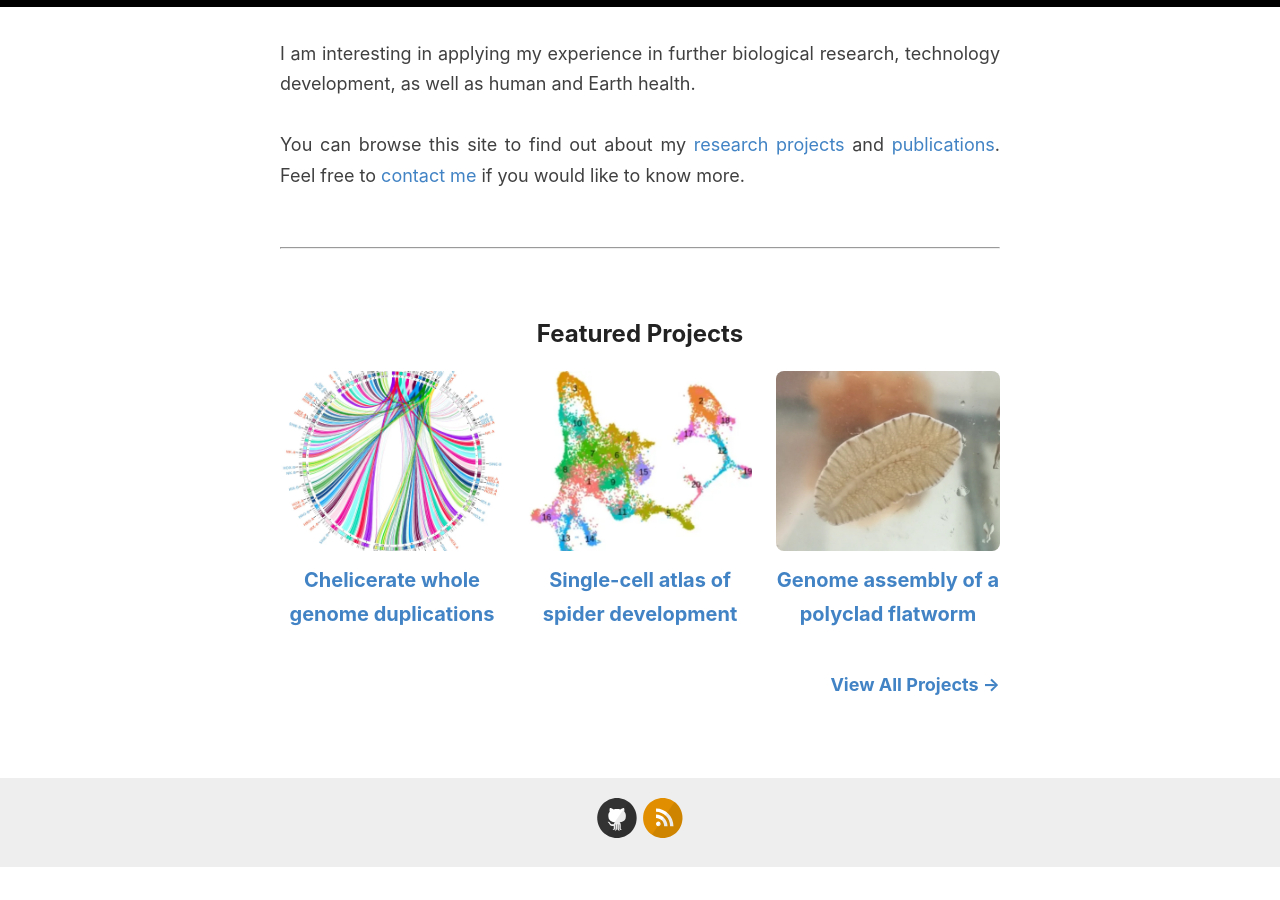
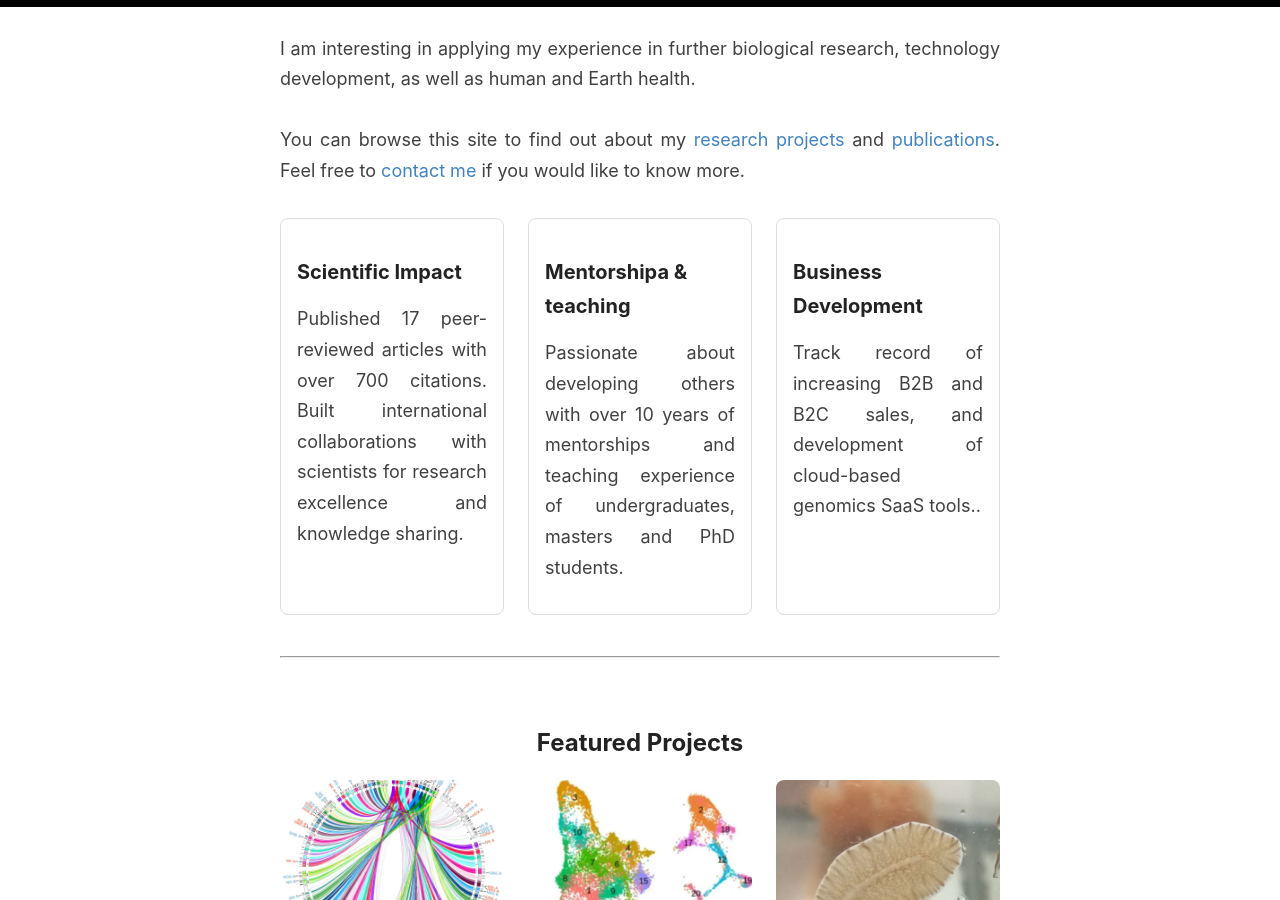
Before and after one commit to djleite/djleite.github.io, a Jekyll site: the page built from index.html, in a window 1280 px wide and 900 px high, scrolled down 538 px. Built offline with Jekyll 4.4.1, drawn with Linux system fonts in a browser that asks for light colours; the list of posts is cut into pages by our own code; before the commit the page ends 1405 px from its top, so only the background shows below that.

Commit message:
add achievement panels

```diff
--- a/index.html
+++ b/index.html
@@ -3,9 +3,8 @@ layout: default
 title: Home
 ---
 
-<!-- 🔹 Section 1: Bio with Image -->
+<!-- Section 1: Bio with Image -->
 <section style="padding: 0 0 2rem 0;">
-  <h1 style="margin-bottom: 1rem; text-align: center;">  </h1>
   <div style="overflow: hidden;">
     <p style="text-align: justify;">
       <img
@@ -25,15 +24,31 @@ title: Home
       <br><br>
       From 2021 to 2023 I was also an Associate Lecturer at Oxford Brookes University teaching undergraduates single-cell sequencing theory and bioinformatic practicals.
     -->
+    </p>
+    <!-- 🔹 Info Panels Below Bio -->
+    <div style="display: flex; flex-wrap: wrap; justify-content: space-between; gap: 1.5rem; margin-top: 2rem;">
+      <div style="flex: 1 1 calc(33.333% - 1rem); text-align: center; border: 1px solid #ddd; padding: 1rem; border-radius: 8px;">
+        <h3 style="margin-bottom: 0.5rem;">Scientific Impact</h3>
+        <p style="text-align: justify;">Published 17 peer-reviewed articles with over 700 citations. Built international collaborations with scientists for research excellence and knowledge sharing.</p>
+      </div>
+      <div style="flex: 1 1 calc(33.333% - 1rem); text-align: center; border: 1px solid #ddd; padding: 1rem; border-radius: 8px;">
+        <h3 style="margin-bottom: 0.5rem;">Mentorshipa & teaching</h3>
+        <p style="text-align: justify;">Passionate about developing others with over 10 years of mentorships and teaching experience of undergraduates, masters and PhD students.</p>
+      </div>
+      <div style="flex: 1 1 calc(33.333% - 1rem); text-align: center; border: 1px solid #ddd; padding: 1rem; border-radius: 8px;">
+        <h3 style="margin-bottom: 0.5rem;">Business Development</h3>
+        <p style="text-align: justify;">Track record of increasing B2B and B2C sales, and development of cloud-based genomics SaaS tools..</p>
+      </div>
+    </div>
 
-    </p>
+
   </div>
 </section>
 
 
 <hr>
 
-<!-- 🔹 Section 2: Featured Projects -->
+<!-- Section 2: Featured Projects -->
 <section style="padding: 2rem 0;">
   <h2 style="margin-bottom: 1rem; text-align: center;">Featured Projects</h2>
   <div style="display: flex; flex-wrap: wrap; justify-content: space-between; gap: 1.5rem;">
```
